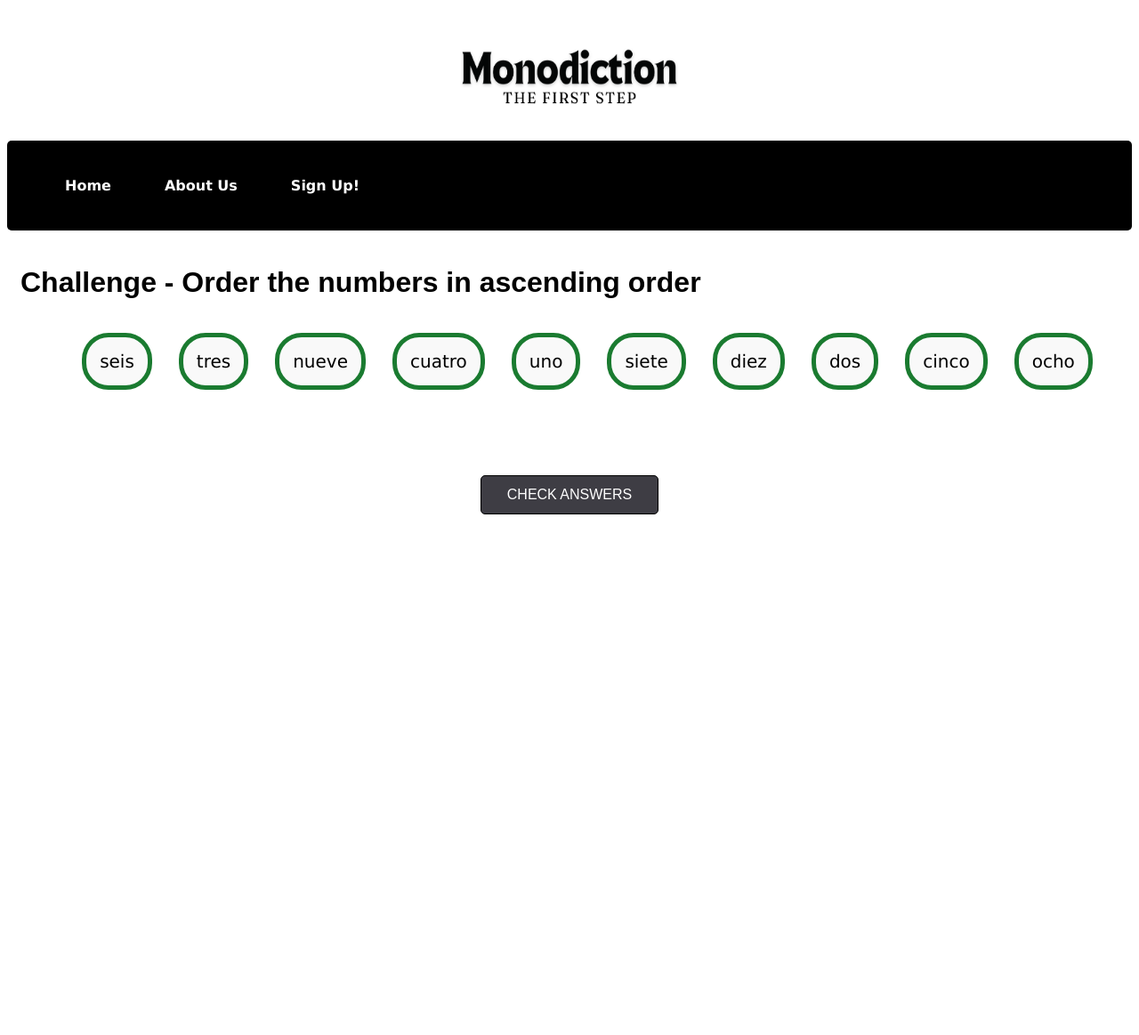
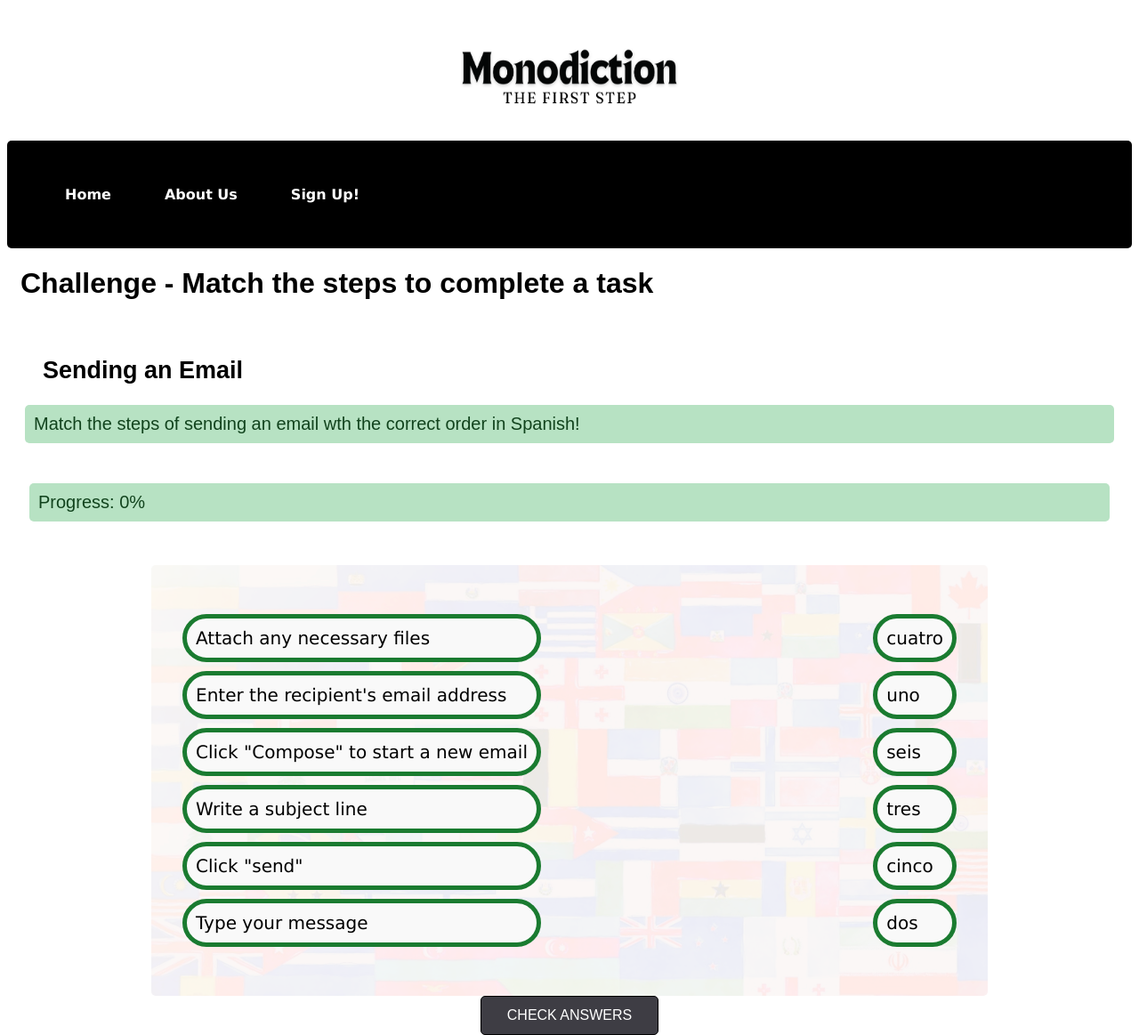
Before and after one commit to Genesis-bianca1/genesis-dissertation, a PHP site: page /challenge_2.php in a window 1280 px wide. Shown: the whole page at 89% size. Before the commit the page ends 578 px from the top, so only its background shows below. Run offline with PHP 8.4, Linux system fonts and the light colour scheme.

Commit message:
Login functions amended & challenges

```diff
--- a/challenge_2.php
+++ b/challenge_2.php
@@ -1,23 +1,45 @@
 <?php
 include_once 'header.php';
 ?>
+            <h1>Challenge - Match the steps to complete a task</h1>
 
+            <div id="exercise-container" class="exercise-container">
+                <h2>Sending an Email</h2>
+                <p>Match the steps of sending an email wth the correct order in Spanish!</p>
 
-            <title>Task-Based Learning</title><br>
-            <h1>Challenge - Order the numbers in ascending order</h1>
-            <div class="container">
-                <ul id="numbers-list">
-                    <!--Content is on CSS & JavaScript-->
-                </ul>
+                <div class="progress-tracker">
+                    <p>Progress: <span id="progress">0%</span></p>
+                    <div id="progress_bar" style="width: 0%; background-color: green; height: 3px;"></div>
+                </div><br>
+
+                <div id="list" class="steps-container">
+                    <!--6-step lists-->
+                    <ul id="task_steps">
+                        <li class="list_item" data_step="5">Attach any necessary files</li>
+                        <li class="list_item" data_step="2">Enter the recipient's email address</li>
+                        <li class="list_item" data_step="1">Click "Compose" to start a new email</li>
+                        <li class="list_item" data_step="3">Write a subject line</li>
+                        <li class="list_item" data_step="6">Click "send"</li>
+                        <li class="list_item" data_step="4">Type your message</li>
+                    </ul>
+                    <ul id="spanish_numbers">
+                        <li class="list_item" draggable="true" data_number="4">cuatro</li>
+                        <li class="list_item" draggable="true" data_number="1">uno</li>
+                        <li class="list_item" draggable="true" data_number="6">seis</li>
+                        <li class="list_item" draggable="true" data_number="3">tres</li>
+                        <li class="list_item" draggable="true" data_number="5">cinco</li>
+                        <li class="list_item" draggable="true" data_number="2">dos</li>
+                    </ul>
+                </div>
                 <button id="submit"><big>Check Answers</big></button>
+
                 <!-- Feedback section -->
-                <div id="feedback_2"></div>
+                <div id="feedback_message"></div>
             </div>
 
 
             <script src="/19141230/js/challenge_2.js"></script>
             <script scr="https://code.jquery.com/jquery-3.6.0.min.js"></script>
-            <script src="https://ajax.googleapis.com/ajax/libs/jquery/3.5.1/jquery.min.js"></script>
 <?php
 include_once 'footer.php';
 ?>
--- a/css/styles.css
+++ b/css/styles.css
@@ -224,19 +224,33 @@ input[type=text], input[type=number], input[type=email], input[type=password] {
     border-radius: 5px;
     background-color:white;
     color: green;
-    border: 1.88px solid black;
 }
 
+.exercise-container{
+height: 450px;
+}
 
-/* challenge_1 */
-.exercise-container {
-    background: url("/19141230/img/background_2.png") ;
-    padding: 10px;
+/* challenges styles*/
+.exercise-container,.steps-container, .spanish-phrases, .english-phrases{
+    padding: 20px;
     border-radius: 5px;
-    height: 450px;
     justify-content: center;
     align-items: center;
     font-size: large;
+}
+
+.spanish-phrases, .english-phrases {
+    background: url("/19141230/img/background_2.png");
+    display: flex;
+    padding: 15px;
+    margin: 10px 0;
+    display: block;
+    justify-content: space-between;
+}
+
+#english-list, #spanish-list {
+    list-style-type: none;
+    padding: 0;
 }
 
 .exercise-container h3, h1 {
@@ -285,26 +299,43 @@ input[type=text], input[type=number], input[type=email], input[type=password] {
 
 
 /* challenge_2 */
-.container {
+.steps-container {
+    background: url("/19141230/img/background_2.png");
     display: flex;
-    flex-direction: column;
-    height: 300px;
-    justify-content: center;
-    align-items: center;
+    justify-content: space-between;
+    margin: 0 auto;
+    max-width: 900px;
 }
 
-#list ul {
+#list ul, .spanish-phrases ul, .english-phrases ul {
     list-style-type: none;
-    padding: 0;
-    width: 300px;
-    position: relative;
+    padding:0;
+    border-radius: 5px;
+}
+
+#list ul, li{
+    padding: 15px;
+    margin: 10px 0;
+    display: block;
+}
+
+.spanish-phrases ul, li {
+    padding: 15px;
+    margin: 10px 0;
+    display: block;
+}
+
+
+.english-phrases ul, li {
+    padding: 15px;
+    margin: 10px 0;
+    display: block;
 }
 
 .list_item {
-    text-align: center;
     font-size: 20px;
     color: black;
-    padding: 15px;
+    padding: 10px;
     border-radius: 30px;
     border: 5px solid rgb(26, 123, 48);
     background-color: #f9f9f9;
@@ -330,10 +361,10 @@ input[type=text], input[type=number], input[type=email], input[type=password] {
     align-items:center;
     width: 90%;
     max-width: 900px;
-    background-color: rgba(65, 86, 241, 0.768);
     padding: 15px;
     top: 10vh;
     left: 450px;
     border-radius: 5px;
     border: 5px solid black;
+    background-color: #b7e2c3;
 }
--- a/js/challenge_2.js
+++ b/js/challenge_2.js
@@ -1,93 +1,76 @@
-//Challenge_2 logic
-let current_element = "";
-let list_element = document.getElementById("numbers-list");
-let initial_x = 0,
-    initial_y = 0;
+$(document).ready(function() {
 
-const is_touch_device = () => {
-    try {
-        document.createEvent("TouchEvent");
-        return true;
-    } catch (e) {
-        return false;
-    }
-};
+    var dragged_element = null;
+    //Defining the correct order of steps to match with data_step attributes
+    var correct_order = [1, 2, 3, 4, 5, 6];
+    //store the order of clicks
+    var user_order =[];
+    //points start-point
+    var points = 0;
 
-//Creating the list's items
-const generate_items = (count) => {
-    const items = ["seis", "tres", "nueve", "cuatro", "uno", "siete", "diez", "dos", "cinco", "ocho"];
-    for (let i = 0; i < count; i++) {
-        list_element.innerHTML += `<li class="list_item" data_index="${i + 1}">${items[i]}</li>`;
-    }
-};
+    //Click events logic
+
+    //When number is dragged
+    $("#spanish_numbers .list_item").on("dragstart", function(event) {
+        dragged_element = event.target;
+        $(this).css('opacity', '0.5'); //Semi-transparent when dragging
+    });
+
+    $("#spanish_numbers .list_item").on("dragend", function(event) {
+        $(this).css('opacity', '1'); //Restore visibility when finished dragging
+    });
+
+    //Allow dropping the number on the task
+    $("#task_steps .list_item").on("dragover", function(event) {
+        event.preventDefault(); //Prevent default action of dropping
+    });
+
+    $("task_steps .list_item").on("drop", function(event) {
+        event.preventDefault();
+        var task_element = $(this);
+        var number = $(dragged_element).data('number');
+
+        task_element.append(`<span class="number">$`)
+    })
+
+        var step_number = $(this).data("step"); //Get the step number
+        user_order.push(step_number); //Add to user's selection
+
+        //Check if user selected all steps
+        if (user_order.length === correct_order.length) {
+            check_order(); //Calling function to check if order is correct
+        }
+    });
 
 
-//Retrieving the position of an item based on its data attributes
-const find_position = (index) => {
-    let element_position;
-    let list_items = document.querySelectorAll(".list_item");
-    list_items.forEach((element, idx) => {
-        let element_index = element.getAttribute("data_index");
-        if (index == element_index) {
-            element_position = idx;
+    //Checking user's order against correct order
+    function check_order() {
+        points =0;
+
+        //Loop through user's selection & compare with correct order
+        for(var i =0; i < correct_order.length; i++)  {
+            if (user_order[i] === correct_order[i]) {
+                points++; //Adds points for each correct answer
+            }
         }
+
+        //Functionalities: Update progress bar as % & show progress
+        var progress = (points / correct_order.length) * 100;
+        $("#progress_percent").text(progress + "%");
+        $("progress_bar").css("width", progress + "%");
+
+        //Show feedback based on the result
+        if (points === correct_order.length) {
+            $("#feedback_message").text("Excellent work! You matched all the steps correctly");
+        } else {
+            $("#feedback_message").text("Good effort! Your matched " + points + "out of " + correct_order.length + " steps correctly.");
+        }
+
+        //Refresh list order for future attempts
+        user_order = [];
+    }
+
+    //Call the "check order" function when user clicks submit button
+    $("#submit_button").on("click", function() {
+        check_order();
     });
-    return element_position;
-};
-
-function start_drag(e) {
-    initial_x = is_touch_device() ? e.touches[0].clientX : e.clientX;
-    initial_y = is_touch_device() ? e.touches[0].clientY : e.clientY;
-    current_element = e.target;
-}
-
-//Allow dropping
-function allow_drop(e) {
-    e.preventDefault();
-}
-
-const handle_drop = (e) => {
-    e.preventDefault();
-    let new_x = is_touch_device() ? e.touches[0].clientX : e.clientX;
-    let new_y = is_touch_device() ? e.touches[0].clientY : e.clientY;
-
-    let target_element = document.elementsFromPoint(new_x, new_y) [0];
-
-    if (target_element && target_element.classList.contains("list_item")) {
-        let current_index = current_element.getAttribute("data_index");
-        let target_index = target_element.getAttribute("data_index");
-
-        let[current_pos, target_pos] = [
-            find_position(current_index),
-            find_position(target_index),
-        ];
-        initial_x = new_x;
-        initial_y = new_y;
-
-        try {
-            if (current_pos < target_pos) {
-                target_element.insertAdjacentElement("afterend", current_element);
-            } else {
-                target_element.insertAdjacentElement("beforebegin", current_element);
-            }
-        } catch (error) {
-            console.error("Error while moving element:", error);
-        }
-    }
-};
-
-window.onload = async () => {
-    current_element = "";
-    list_element.innerHTML = "";
-    await generate_items(10);
-
-    let list_items = document.querySelectorAll(".list_item");
-    list_items.forEach((element) => {
-        element.draggable = true;
-        element.addEventListener("dragstart", start_drag, false);
-        element.addEventListener("dragover", allow_drop, false);
-        element.addEventListener("drop", handle_drop, false);
-        element.addEventListener("touchstart", start_drag, false);
-        element.addEventListener("touchmove", handle_drop, false);
-    });
-};
```
Also changed, not shown: challenge_1.php (+13 -10 lines), includes/func.inc.php (+61 -4 lines), includes/log.inc.php (+47 -22 lines), includes/register.inc.php (+11 -11 lines), js/challenge_1.js (+57 -33 lines), login.php (+7 -5 lines), register.php (+9 -5 lines), test/test_challenge_1.js (added, +30 -0 lines), test/test_user_verif.php (added), 1 other file.
